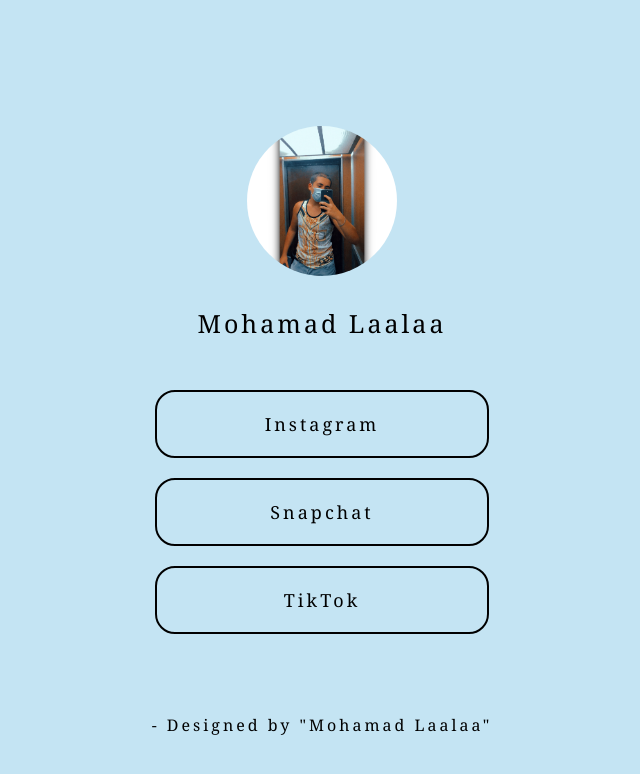
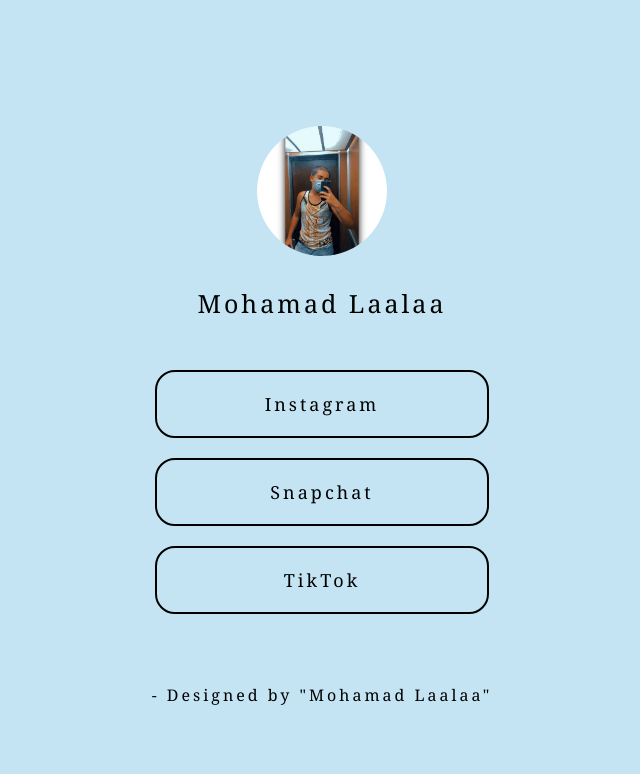
Before and after one commit to mohamadlaalaa/mohamadlaalaa, a plain HTML site: page index.html in a window 1280 px wide. Shown: the whole page, without its empty margins (318-958 px from the left). Drawn offline with Linux system fonts and the light colour scheme.

Commit message:
Update style.css

```diff
--- a/style.css
+++ b/style.css
@@ -12,7 +12,7 @@
     margin-right: auto;
     margin-top: 10%;
     height: auto;
-    max-width: 150px;
+    max-width: 130px;
     border-radius: 100%;
 
 
@@ -66,7 +66,7 @@
     margin-right: auto;
     text-align: center;
     position: relative;
-    margin-top: 80px;
+    margin-top: 70px;
 
 
 
```
